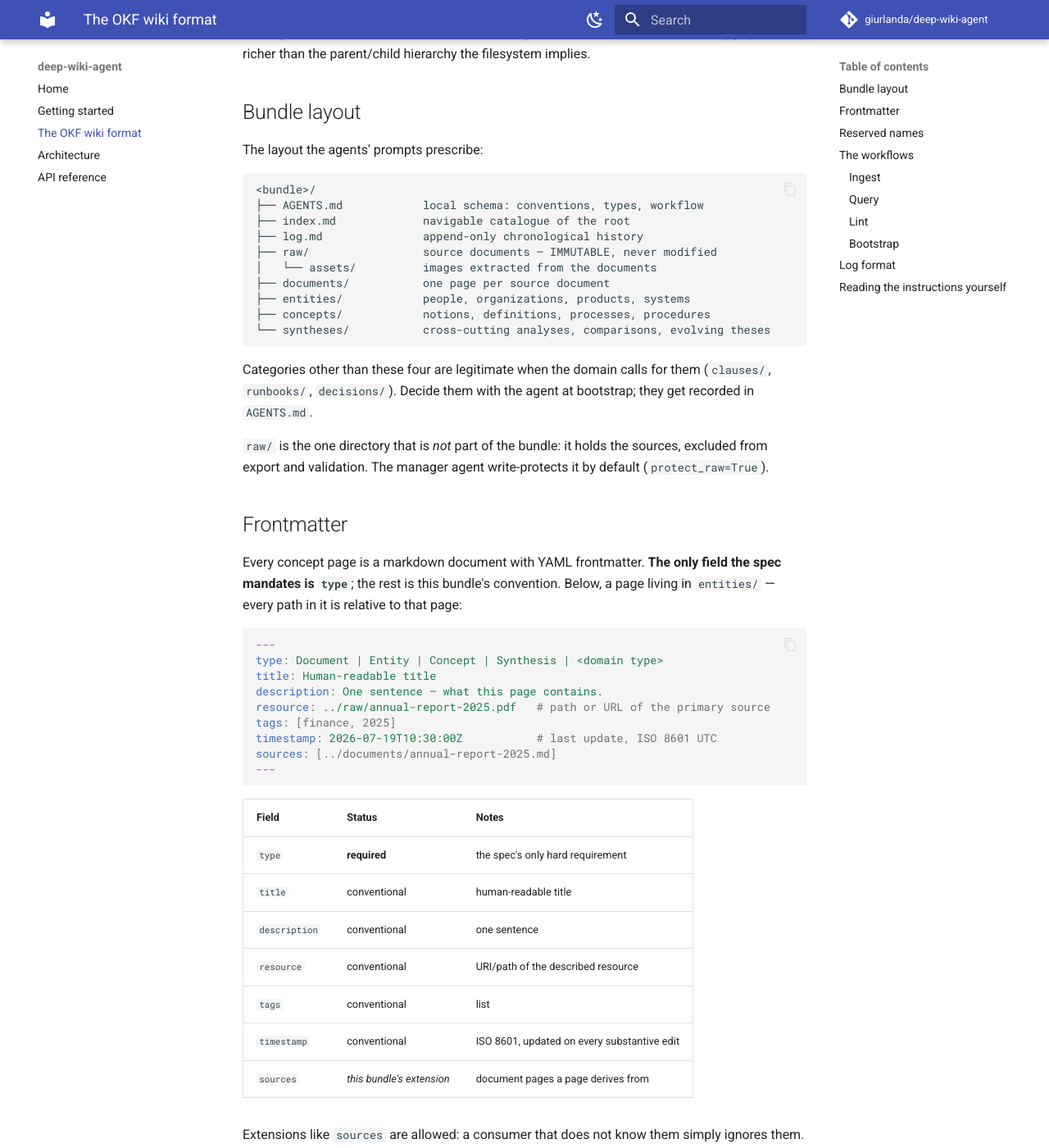
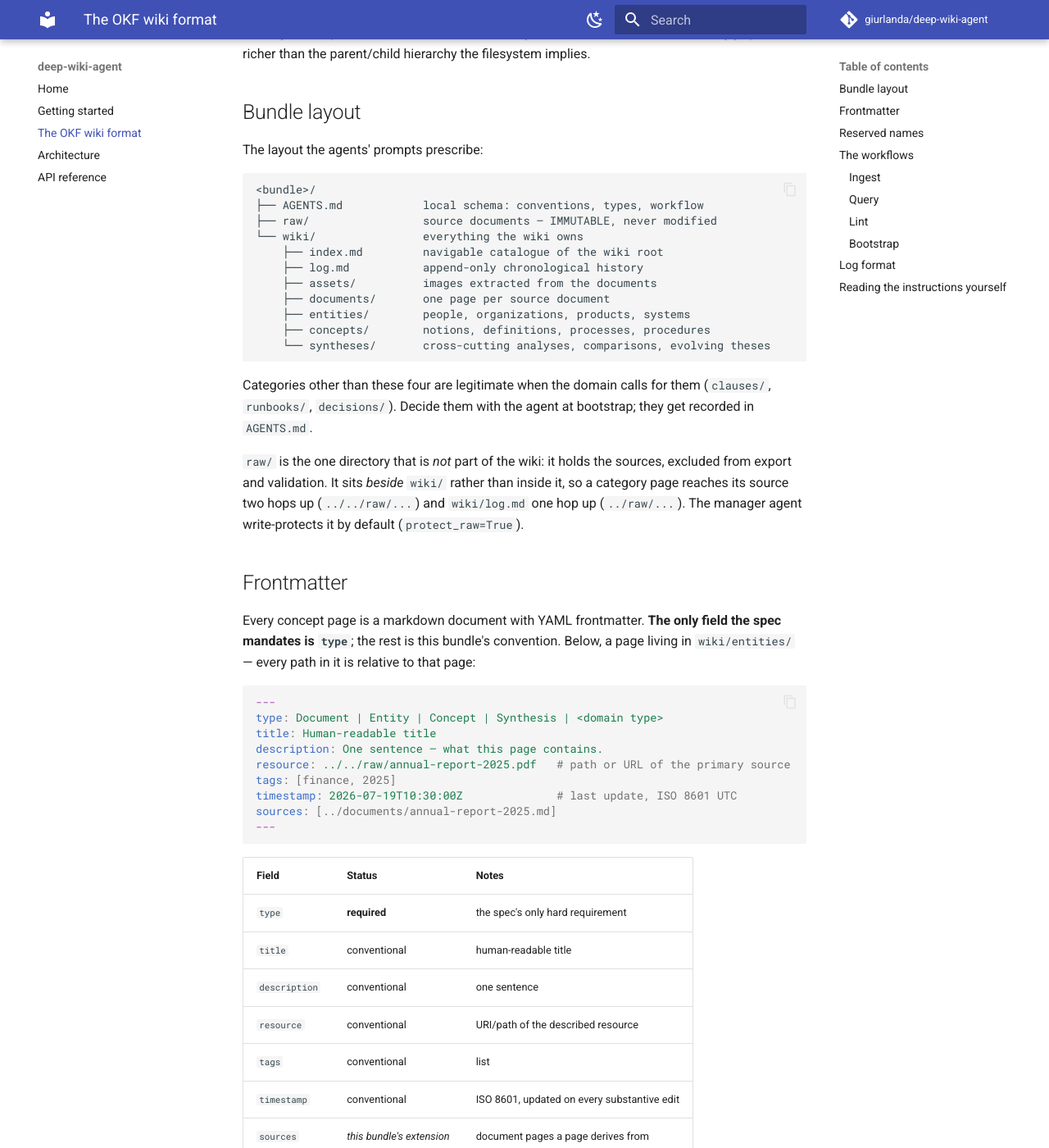
Before and after one commit to giurlanda/deep-wiki-agent, an MkDocs documentation site: the page built from docs/okf.md, in a window 1280 px wide and 1400 px high, scrolled down 405 px. Shown: the whole window at 82% size. Built offline with MkDocs 1.6.1 and Material for MkDocs 9.7.7, drawn with Linux system fonts in a browser that asks for light colours; comment, search, counter and statistics services are not loaded; some of the changed text lies outside the part shown.

Commit message:
docs: draw the 0.2.0 wiki/ layout everywhere the bundle is described (#19)
The bundle diagrams in README, docs/architecture.md, docs/okf.md and
skills/okf-wiki/SKILL.md still showed the flat pre-0.2.0 tree, so the
documentation and the prompts described two different formats. The
diagrams, the frontmatter and log examples anchored to them, and the
surrounding path references now follow BUNDLE_SKELETON — including
assets/, which the docs placed under raw/ rather than wiki/.

Nothing tied the prose to the skeleton, which is why it could drift
unnoticed for three releases. test_prompt_drift.py now parses the
diagram out of each document and checks it against BUNDLE_SKELETON,
the same way test_prompt_paths.py already guards the prompts.

Refs #6

Co-authored-by: Claude Opus 5 <noreply@anthropic.com>

````diff
--- a/docs/okf.md
+++ b/docs/okf.md
@@ -24,29 +24,32 @@ The layout the agents' prompts prescribe:
 ```
 <bundle>/
 ├── AGENTS.md            local schema: conventions, types, workflow
-├── index.md             navigable catalogue of the root
-├── log.md               append-only chronological history
 ├── raw/                 source documents — IMMUTABLE, never modified
-│   └── assets/          images extracted from the documents
-├── documents/           one page per source document
-├── entities/            people, organizations, products, systems
-├── concepts/            notions, definitions, processes, procedures
-└── syntheses/           cross-cutting analyses, comparisons, evolving theses
+└── wiki/                everything the wiki owns
+    ├── index.md         navigable catalogue of the wiki root
+    ├── log.md           append-only chronological history
+    ├── assets/          images extracted from the documents
+    ├── documents/       one page per source document
+    ├── entities/        people, organizations, products, systems
+    ├── concepts/        notions, definitions, processes, procedures
+    └── syntheses/       cross-cutting analyses, comparisons, evolving theses
 ```
 
 Categories other than these four are legitimate when the domain calls for them
 (`clauses/`, `runbooks/`, `decisions/`). Decide them with the agent at
 bootstrap; they get recorded in `AGENTS.md`.
 
-`raw/` is the one directory that is *not* part of the bundle: it holds the
-sources, excluded from export and validation. The manager agent write-protects
-it by default (`protect_raw=True`).
+`raw/` is the one directory that is *not* part of the wiki: it holds the
+sources, excluded from export and validation. It sits *beside* `wiki/` rather
+than inside it, so a category page reaches its source two hops up
+(`../../raw/...`) and `wiki/log.md` one hop up (`../raw/...`). The manager
+agent write-protects it by default (`protect_raw=True`).
 
 ## Frontmatter
 
 Every concept page is a markdown document with YAML frontmatter. **The only
 field the spec mandates is `type`**; the rest is this bundle's convention.
-Below, a page living in `entities/` — every path in it is relative to that
+Below, a page living in `wiki/entities/` — every path in it is relative to that
 page:
 
 ```yaml
@@ -54,9 +57,9 @@ page:
 type: Document | Entity | Concept | Synthesis | <domain type>
 title: Human-readable title
 description: One sentence — what this page contains.
-resource: ../raw/annual-report-2025.pdf   # path or URL of the primary source
+resource: ../../raw/annual-report-2025.pdf   # path or URL of the primary source
 tags: [finance, 2025]
-timestamp: 2026-07-19T10:30:00Z           # last update, ISO 8601 UTC
+timestamp: 2026-07-19T10:30:00Z              # last update, ISO 8601 UTC
 sources: [../documents/annual-report-2025.md]
 ---
 ```
@@ -77,10 +80,11 @@ simply ignores them.
 Rules the agents enforce on top:
 
 - Links are ordinary markdown links whose path is **relative to the page that
-  contains them**, never absolute: from `index.md` a document page is
+  contains them**, never absolute: from `wiki/index.md` a document page is
   `documents/annual-report-2025.md`, and from
-  `documents/annual-report-2025.md` an entity is
-  `[customers](../entities/acme-spa.md)`. A leading `/` is what the linter
+  `wiki/documents/annual-report-2025.md` an entity is
+  `[customers](../entities/acme-spa.md)` and its source is
+  `../../raw/annual-report-2025.pdf`. A leading `/` is what the linter
   reports as an absolute link — relative paths are what keeps the bundle
   browsable once it is moved, rendered on GitHub or opened in an editor. The
   graph emerges from links, not from the directory hierarchy.
@@ -129,12 +133,13 @@ The main use case. When a document lands in `raw/`:
 6. **Flag contradictions.** A new source that contradicts an existing claim
    does not silently overwrite it: both versions are recorded with source and
    date under `## Open points`, and raised with you.
-7. **Update the `index.md`** of the touched categories and the root.
-8. **Append to `log.md`.**
+7. **Update the `index.md`** of the touched categories and the wiki root's
+   `wiki/index.md`.
+8. **Append to `wiki/log.md`.**
 
 ### Query
 
-1. Read `index.md` (root, then category) to orient. At moderate scale this
+1. Read `wiki/index.md`, then the category indexes, to orient. At moderate scale this
    replaces embedding retrieval.
 2. Read the relevant pages; go back to `raw/` only for a detail the wiki did
    not capture — and if that happens often, the page needs enriching.
@@ -161,16 +166,17 @@ questions you ask most.
 Before creating anything, the agent settles with you: the domain and purpose,
 the categories beyond the defaults, the `type` values in use, the language of
 the pages, and whether ingest is supervised or batch. Those decisions go into
-`AGENTS.md`, and `index.md` and `log.md` are initialized empty but conformant.
+`AGENTS.md`, and `wiki/index.md` and `wiki/log.md` are initialized empty but
+conformant.
 
 ## Log format
 
 A fixed prefix, so the log stays greppable with
-`grep "^## \[" log.md | tail -5`:
+`grep "^## \[" wiki/log.md | tail -5`:
 
 ```markdown
 ## [2026-07-19] ingest | Annual report 2025
-- Source: `raw/annual-report-2025.pdf` (84 pp.)
+- Source: `../raw/annual-report-2025.pdf` (84 pp.)
 - Created: documents/annual-report-2025.md, entities/acme-spa.md
 - Updated: concepts/operating-margin.md, syntheses/trend-2023-2025.md
 - Open: Q3 revenue diverges from the half-year statement
````
Also changed, not shown: CHANGELOG.md (+14 -0 lines), README.md (+11 -7 lines), docs/architecture.md (+17 -11 lines), docs/getting-started.md (+1 -1 lines), docs/index.md (+1 -1 lines), skills/okf-wiki/SKILL.md (+26 -25 lines), 1 other file.
